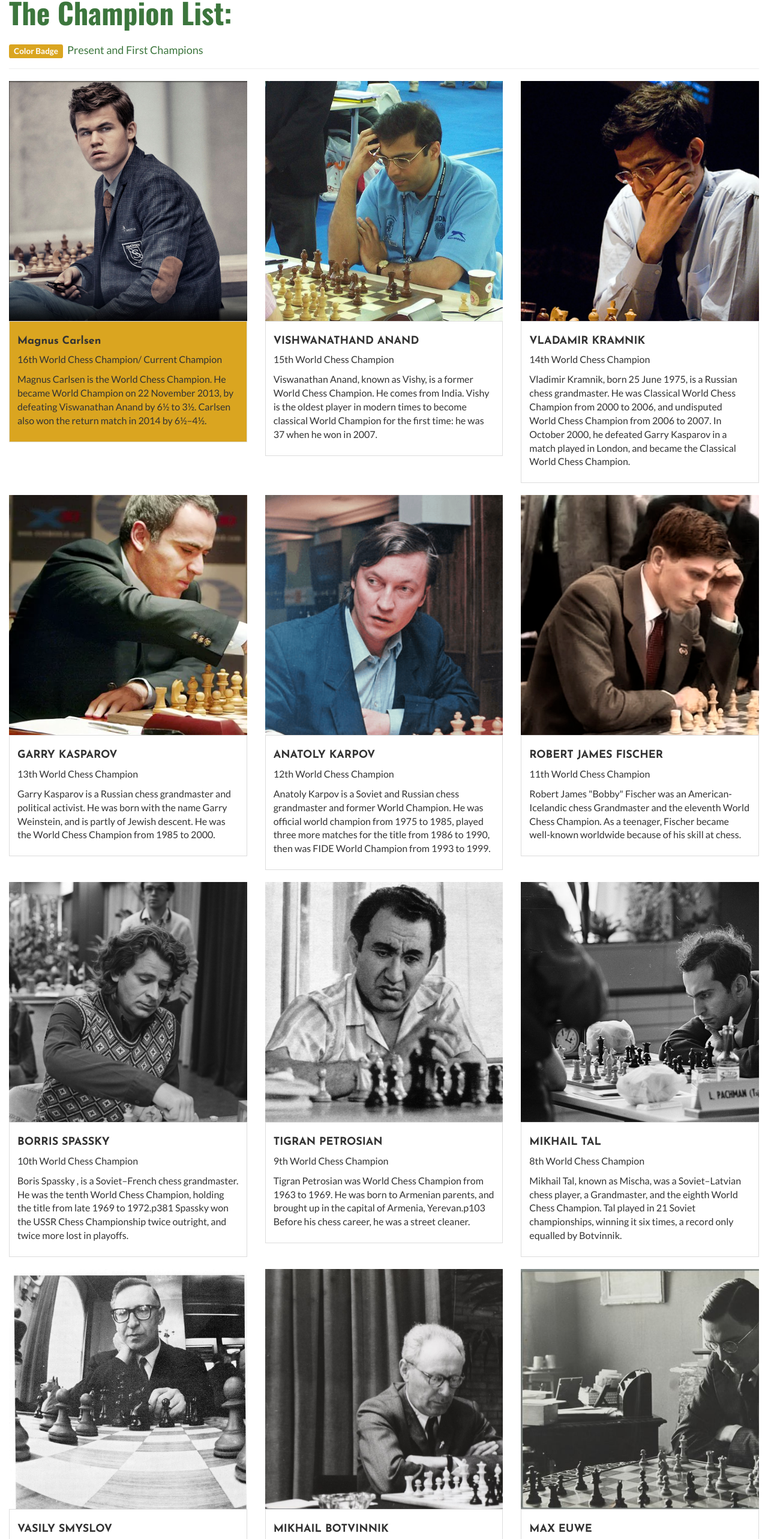
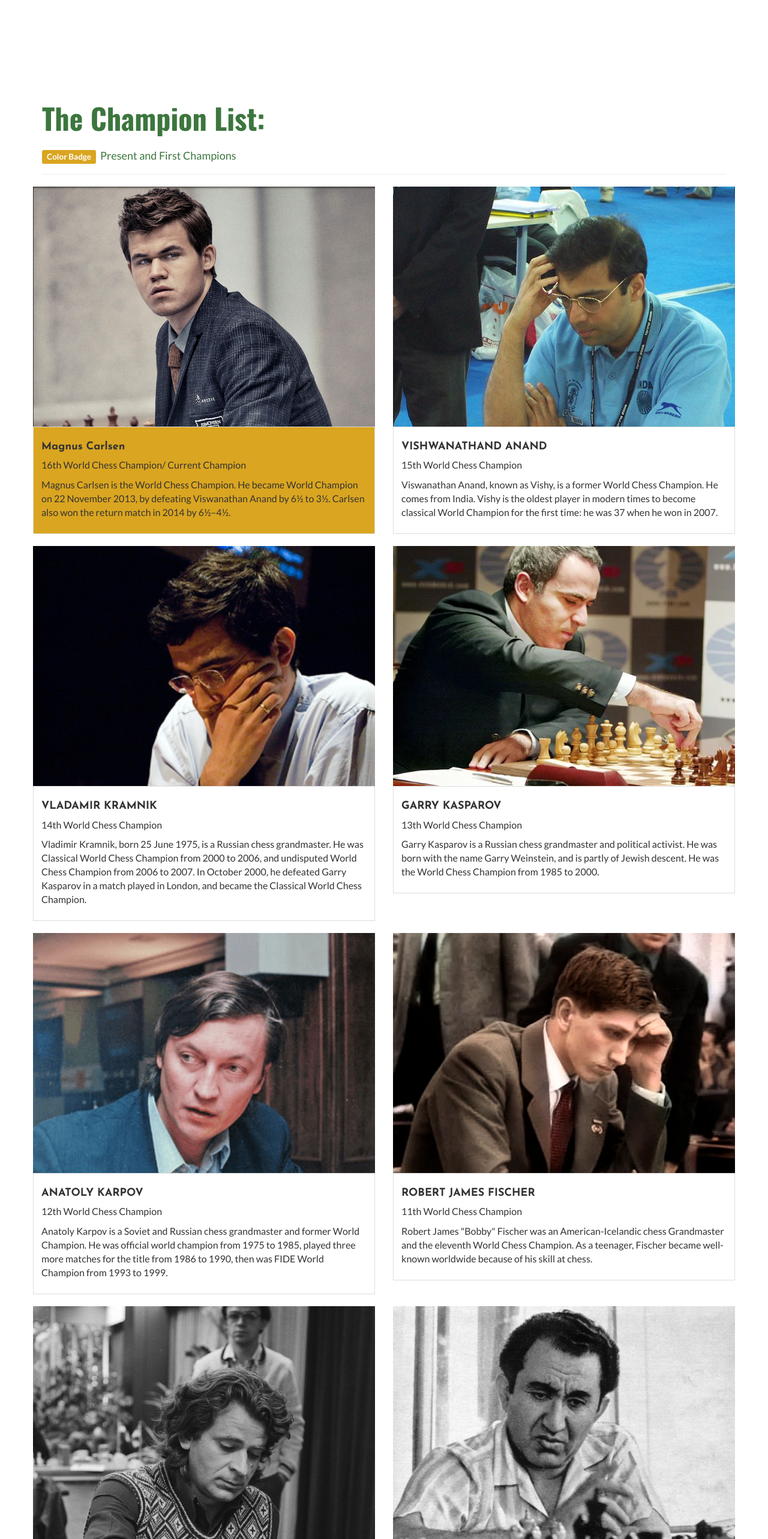
Before and after one commit to BracketNerd101/WCC, a plain HTML site: page index.html in a window 1280 px wide. Shown: the part 2215-4780 px from the top of the page at 60% size. Drawn offline with nearby package versions, Linux system fonts and the light colour scheme.

Commit message:
Changed the site structure to small 6 columns until you get to mobile view. Added a footer.

```diff
--- a/index.html
+++ b/index.html
@@ -90,7 +90,7 @@
          <!-- end of div -->
       </div>
       <!-- end of banner -->
-      <div class="container-fluid">
+      <div class="container">
          <!-- <div class="row"> -->
          <div id="Champions" class="row">
             <div class="col-lg-12">
@@ -100,8 +100,10 @@
                </h2>
                <hr class="bg-success">
             </div>
-            <div class="col-sm-6 col-md-4 col-lg-4">
-               <div class="magnus_card"></div>
+         <div class="row">
+           <div class="col-lg-6 col-md-6 col-sm-12">
+             <div class="magnus_card">
+             </div>
              <div class="thumbnail flat_style champion_bg">
                 <!-- <img src="img/magnus.jpg" alt="..."> -->
                 <div class="caption">
@@ -112,8 +114,7 @@
              </div>
              <!-- end of thumbnail  -->
            </div>
-            <!-- end of column -->
-            <div class="col-sm-6 col-md-4 col-lg-4">
+           <div class="col-lg-6 col-md-6 col-sm-12">
              <div class="anand_card"></div>
              <div class="thumbnail flat_style">
                 <!-- <img src="img/anand.jpg" alt="..."> -->
@@ -126,10 +127,11 @@
              <!-- end of thumbnail  -->
           </div>
           <!-- end of column -->
-            <div class="col-sm-6 col-md-4 col-lg-4">
+         </div><!-- end of row -->
+         <div class="row">
+           <div class="col-lg-6 col-md-6 col-sm-12">
              <div class="kramnik_card"></div>
              <div class="thumbnail flat_style">
-                  <!-- <img src="img/kramnik.jpg" alt="..."> -->
                 <div class="caption">
                    <h4 class="champ_header_style champ_header_style text-uppercase">Vladamir Kramnik</h4>
                    <p>14th World Chess Champion</p>
@@ -138,11 +140,7 @@
              </div>
              <!-- end of thumbnail  -->
            </div>
-            <!-- end of column -->
-         </div>
-         <!-- end of row -->
-         <div class="row">
-            <div class="col-sm-6 col-md-4 col-lg-4">
+           <div class="col-lg-6 col-md-6 col-sm-12">
              <div class="kasparov_card"></div>
              <div class="thumbnail flat_style">
                 <!-- <img src="img/magnus.jpg" alt="..."> -->
@@ -152,10 +150,10 @@
                    <p>Garry Kasparov is a Russian chess grandmaster and political activist. He was born with the name Garry Weinstein, and is partly of Jewish descent. He was the World Chess Champion from 1985 to 2000. </p>
                 </div>
              </div>
-               <!-- end of thumbnail  -->
            </div>
-            <!-- end of column -->
-            <div class="col-sm-6 col-md-4 col-lg-4">
+         </div>
+         <div class="row">
+            <div class="col-sm-12 col-md-6 col-lg-6">
                <div class="karpov_card"></div>
                <div class="thumbnail flat_style">
                   <div class="caption">
@@ -167,7 +165,7 @@
                <!-- end of thumbnail  -->
             </div>
             <!-- end of column -->
-            <div class="col-sm-6 col-md-4 col-lg-4">
+            <div class="col-sm-12 col-md-6 col-lg-6">
                <div class="bobby_card"></div>
                <div class="thumbnail flat_style">
                   <div class="caption">
@@ -178,12 +176,10 @@
                </div>
                <!-- end of thumbnail  -->
             </div>
-            <!-- end of row-->
          </div>
          <!-- end of row -->
-         <!-- end of column -->
          <div class="row">
-            <div class="col-sm-6 col-md-4 col-lg-4">
+            <div class="col-sm-12 col-md-6 col-lg-6">
                <div class="spassky_card"></div>
                <div class="thumbnail flat_style">
                   <div class="caption">
@@ -195,7 +191,7 @@
                <!-- end of thumbnail  -->
             </div>
             <!-- end of column -->
-            <div class="col-sm-6 col-md-4 col-lg-4">
+            <div class="col-sm-12 col-md-6 col-lg-6">
                <div class="pet_card"></div>
                <div class="thumbnail flat_style">
                   <div class="caption">
@@ -203,11 +199,11 @@
                      <p>9th World Chess Champion</p>
                      <p>Tigran Petrosian was World Chess Champion from 1963 to 1969. He was born to Armenian parents, and brought up in the capital of Armenia, Yerevan.p103 Before his chess career, he was a street cleaner. </p>
                   </div>
+               </div> <!-- end of thumbnail  -->
             </div>
-               <!-- end of thumbnail  -->
-            </div>
-            <!-- end of column -->
-            <div class="col-sm-6 col-md-4 col-lg-4">
+          </div><!-- end of row -->
+            <div class="row">
+              <div class="col-sm-12 col-md-6 col-lg-6">
                  <div class="Tal_card"></div>
                  <div class="thumbnail flat_style">
                     <div class="caption">
@@ -218,11 +214,7 @@
                  </div>
                  <!-- end of thumbnail  -->
               </div>
-            <!-- end of column -->
-         </div>
-         <!-- end of row -->
-         <div class="row">
-            <div class="col-sm-6 col-md-4 col-lg-4">
+              <div class="col-sm-12 col-md-6 col-lg-6">
                  <div class="Vas_card"></div>
                  <div class="thumbnail flat_style">
                     <div class="caption">
@@ -234,8 +226,9 @@
                  </div>
                  <!-- end of thumbnail  -->
               </div>
-            <!-- end of column -->
-            <div class="col-sm-6 col-md-4 col-lg-4">
+            </div> <!-- end of row -->
+         <div class="row">
+           <div class="col-sm-12 col-md-6 col-lg-6">
               <div class="Bot_card"></div>
               <div class="thumbnail flat_style">
                  <div class="caption">
@@ -244,10 +237,8 @@
                     <p>Mikhail Botvinnik was a Soviet Russian grandmaster and three-time World Chess Champion. He was an electrical engineer, one of the few chess masters who achieved distinction in another career while playing top-class competitive chess. </p>
                  </div>
               </div>
-               <!-- end of thumbnail  -->
             </div>
-            <!-- end of column -->
-            <div class="col-sm-6 col-md-4 col-lg-4">
+            <div class="col-sm-12 col-md-6 col-lg-6">
                <div class="Euwe_card"></div>
                <div class="thumbnail flat_style">
                   <div class="caption">
@@ -260,9 +251,9 @@
             </div>
             <!-- end of column -->
           </div>
-         <!-- end of row -->
+            <!-- end of column -->
             <div class="row">
-            <div class="col-sm-6 col-md-4 col-lg-4">
+              <div class="col-sm-12 col-md-6 col-lg-6">
                  <div class="alex_card"></div>
                  <div class="thumbnail flat_style">
                     <div class="caption">
@@ -273,8 +264,7 @@
                  </div>
                  <!-- end of thumbnail  -->
               </div>
-            <!-- end of column -->
-            <div class="col-sm-6 col-md-4 col-lg-4">
+              <div class="col-sm-12 col-md-6 col-lg-6">
                  <div class="capa_card"></div>
                  <div class="thumbnail flat_style">
                     <div class="caption">
@@ -285,8 +275,10 @@
                  </div>
                  <!-- end of thumbnail  -->
               </div>
+            </div>
             <!-- end of column -->
-            <div class="col-sm-6 col-md-4 col-lg-4">
+            <div class="row">
+            <div class="col-sm-12 col-md-6 col-lg-6">
                <div class="Lask_card"></div>
                <div class="thumbnail flat_style">
                   <div class="caption">
@@ -327,6 +319,7 @@
             <!-- end of column -->
          </div>
       </div>
+    </div>
       <!-- end of row -->
       <!-- jQuery (necessary for Bootstrap's JavaScript plugins) -->
       <script src="https://ajax.googleapis.com/ajax/libs/jquery/1.12.4/jquery.min.js"></script>
```
Lines whose indentation alone changed are shown as unchanged.
